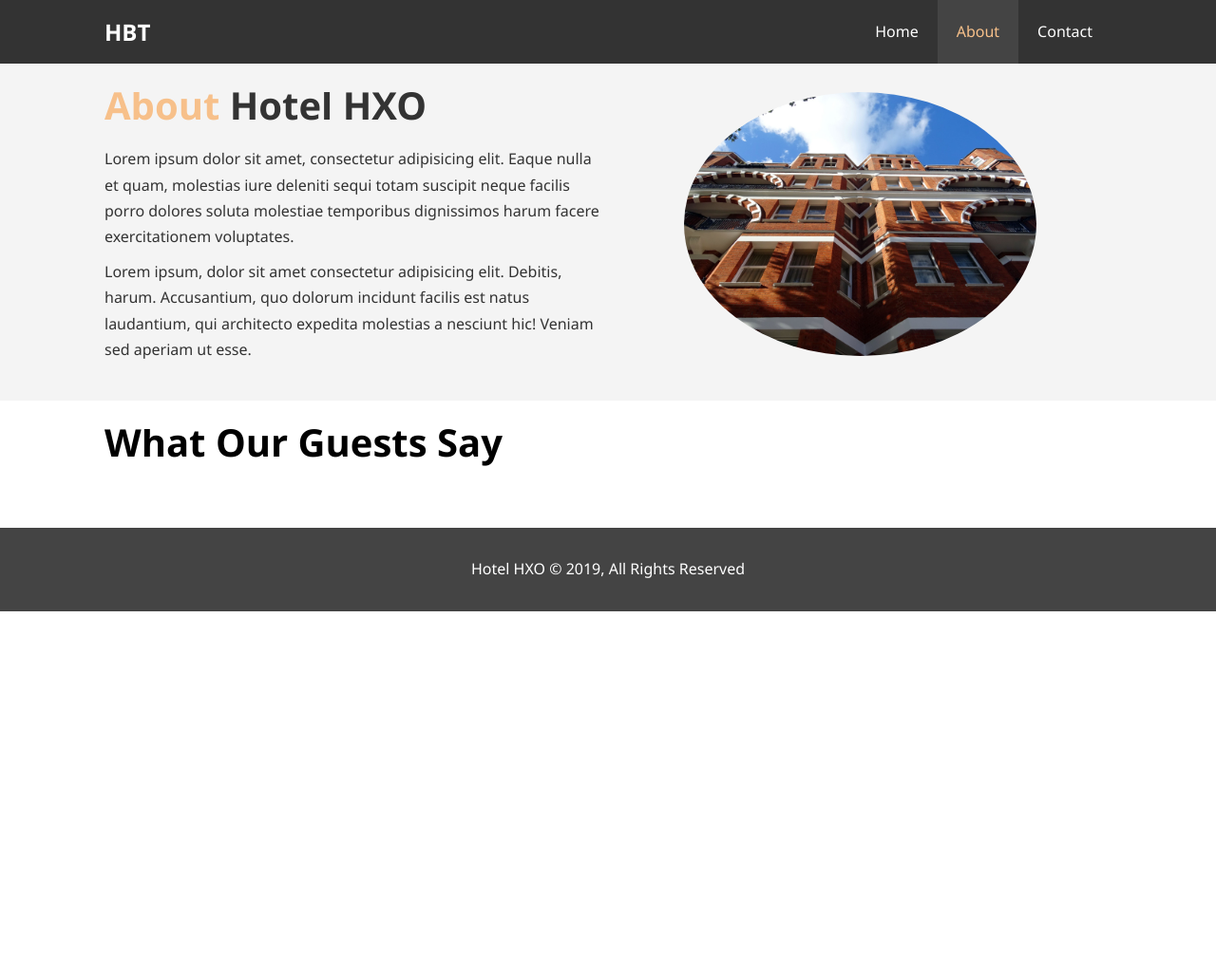
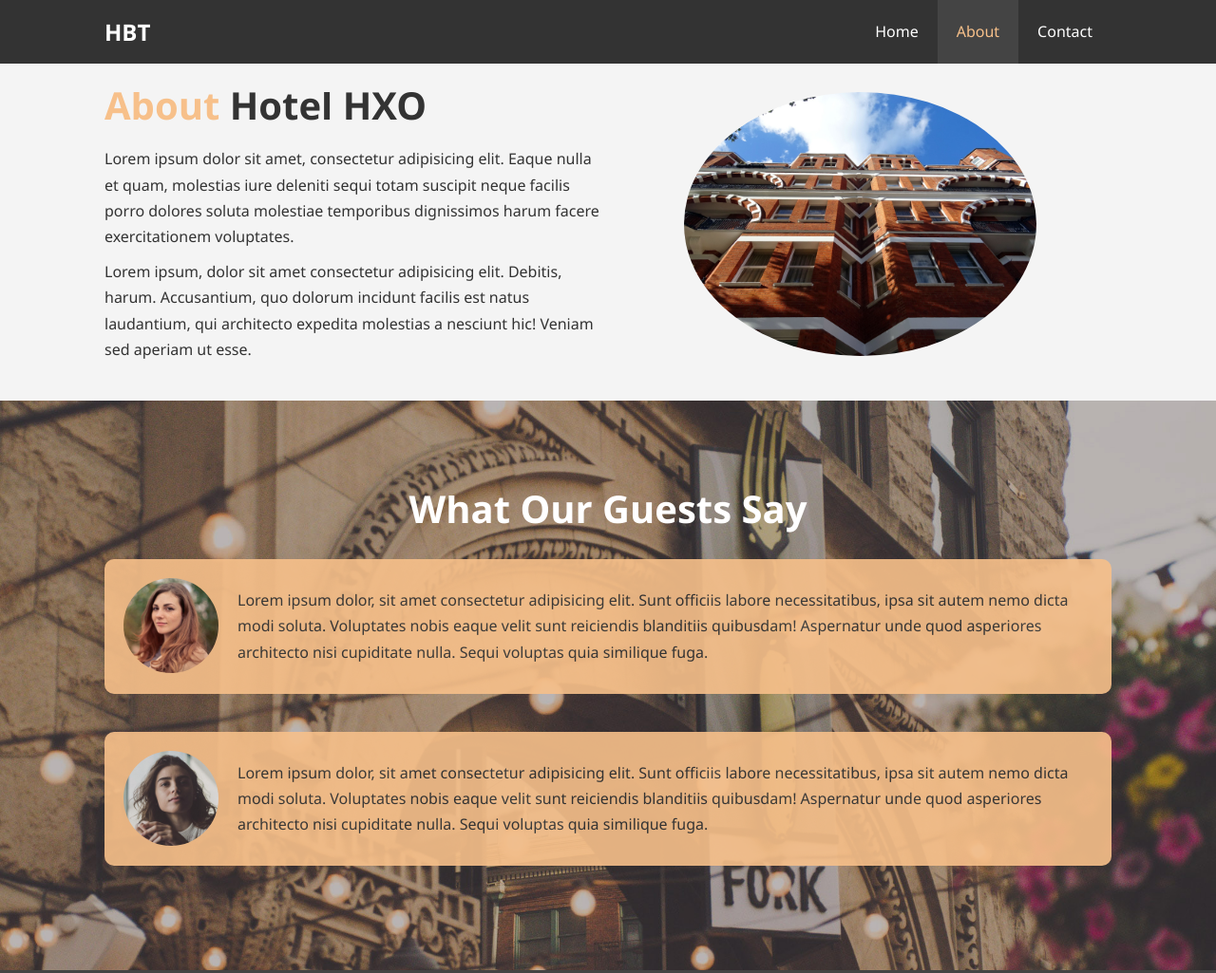
Before and after one commit to Tftprodigy/Hotel-website, a plain HTML site: page about.html in a window 1280 px wide. Shown: the top 1025 px of the page at 95% size. Before the commit the page ends 800 px from the top, so only its background shows below. Drawn offline with Linux system fonts and the light colour scheme; a script that the page names is missing.

Commit message:
cretaed about page testimonial section and style

```diff
--- a/about.html
+++ b/about.html
@@ -48,7 +48,7 @@
 
             </div>
             <div class="info-right">
-                <img src="./img/photo-2.jpg" alt="">
+                <img src="./img/photo-2.jpg" alt="Hotel">
 
             </div>
 
@@ -61,8 +61,27 @@
     <section id="testimonials" class="py-3">
         <div class="container">
             <h2 class="l-heading">What Our Guests Say</h2>
-            <div class="testimonial">
-<img src="" alt="">
+
+            <div class="testimonial bg-primary">
+                <img src="./img/person-1.jpg" alt="Jessica">
+
+                <p>Lorem ipsum dolor, sit amet consectetur adipisicing elit. Sunt officiis labore necessitatibus, ipsa
+                    sit autem nemo dicta modi soluta. Voluptates nobis eaque velit sunt reiciendis blanditiis quibusdam!
+                    Aspernatur unde quod asperiores architecto nisi cupiditate nulla. Sequi voluptas quia similique
+                    fuga.</p>
+
+
+            </div>
+
+            <div class="testimonial bg-primary">
+                <img src="./img/person-2.jpg" alt="Monica">
+
+                <p>Lorem ipsum dolor, sit amet consectetur adipisicing elit. Sunt officiis labore necessitatibus, ipsa
+                    sit autem nemo dicta modi soluta. Voluptates nobis eaque velit sunt reiciendis blanditiis quibusdam!
+                    Aspernatur unde quod asperiores architecto nisi cupiditate nulla. Sequi voluptas quia similique
+                    fuga.</p>
+
+
             </div>
 
         </div>
--- a/css/style.css
+++ b/css/style.css
@@ -76,13 +76,21 @@ p {
 }
 
 /* padding Utilities classes*/
-.py-1{ padding: 10px 0; }
-.py-2{ padding: 20px 0; }
-.py-3{ padding: 30px 0; }
+.py-1 {
+    padding: 10px 0;
+}
+
+.py-2 {
+    padding: 20px 0;
+}
+
+.py-3 {
+    padding: 30px 0;
+}
 
 
 
-.l-heading{
+.l-heading {
     font-size: 40px;
 }
 
@@ -218,7 +226,7 @@ images to push the H3 down */
 
 /* About info/ page*/
 
- #about-info .info-left .text-primary {
+#about-info .info-left .text-primary {
     color: #f7c08a;
 }
 
@@ -238,12 +246,48 @@ images to push the H3 down */
 
 }
 
-#about-info .info-left{
+#about-info .info-left {
     float: left;
     width: 50%;
     min-height: 100%;
 
 }
+
+/* Testimonials on about page*/
+#testimonials {
+    height: 600px;
+    background: url('../img/test-bg.jpg') no-repeat center center/cover;
+    padding-top: 100px;
+
+
+}
+
+
+#testimonials .testimonial img {
+    width: 100px;
+    float: left;
+    border-radius: 50%;
+    margin-right: 20px;
+
+}
+
+#testimonials h2{
+    color: #fff;
+    text-align: center;
+    padding-bottom: 40px;
+
+
+}
+
+#testimonials .testimonial {
+    padding: 20px;
+    margin-bottom: 40px;
+    border-radius: 10px;
+    opacity: 0.9;
+
+}
+
+
 
 /* footer*/
 .footer #main-footer {
```
